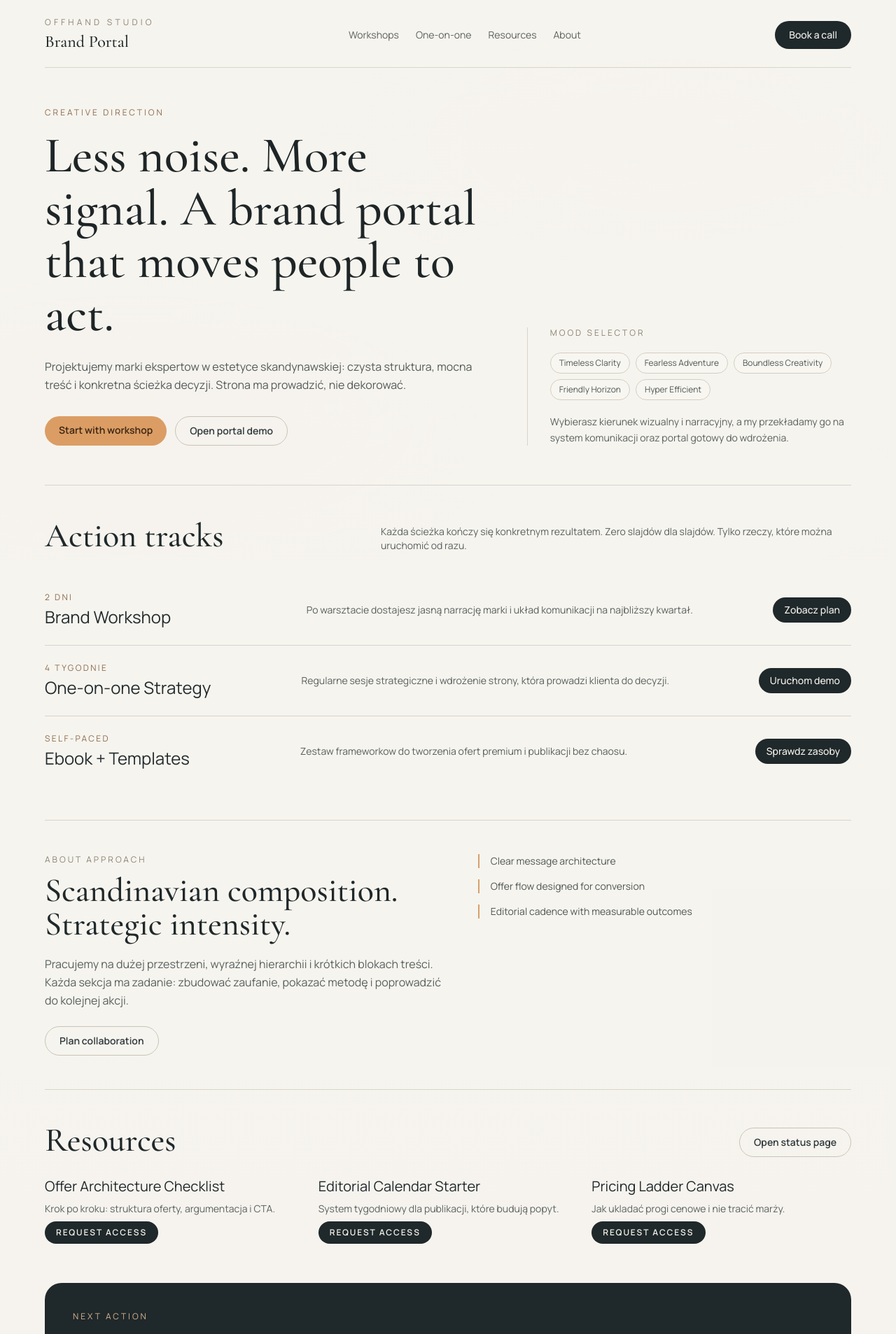
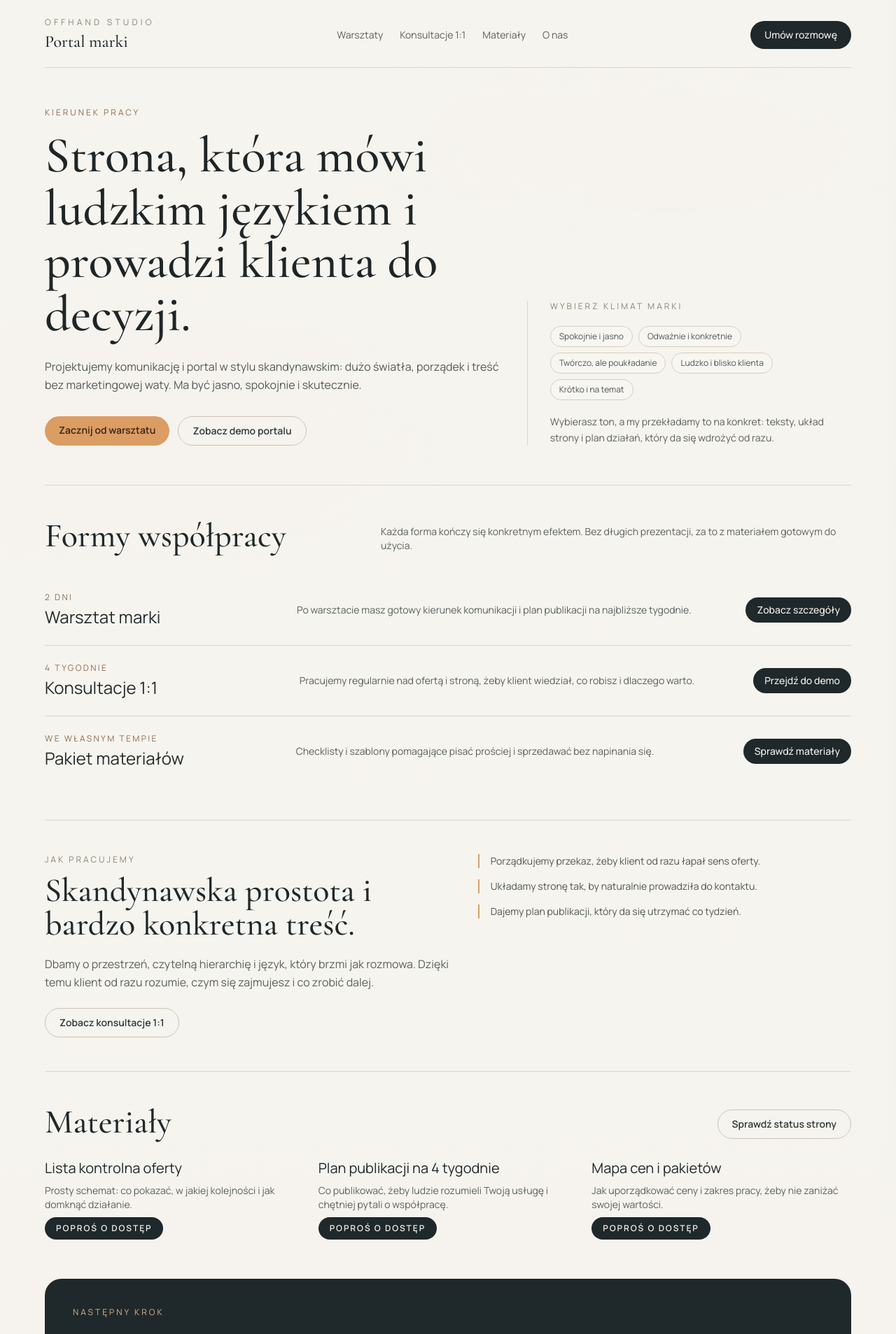
Before and after one commit to parkingownia/offhand, a Next.js app: page /offhand/ in a window 1280 px wide. Shown: the top 1907 px of the page at 70% size. Built offline with nearby package versions, Linux system fonts and the light colour scheme.

Commit message:
feat: rewrite landing copy to natural Polish language

```diff
--- a/app/layout.tsx
+++ b/app/layout.tsx
@@ -15,8 +15,8 @@ const cormorant = Cormorant_Garamond({
 });
 
 export const metadata: Metadata = {
-  title: "Offhand Portal",
-  description: "Creative portal for brand strategy and digital offers.",
+  title: "Offhand - Portal marki",
+  description: "Prosty portal po polsku: oferta, konsultacje i materiały.",
 };
 
 export default function RootLayout({
@@ -25,7 +25,7 @@ export default function RootLayout({
   children: React.ReactNode;
 }>) {
   return (
-    <html lang="en">
+    <html lang="pl">
       <body className={`${manrope.variable} ${cormorant.variable} antialiased`}>
         <ParallaxBackground />
         <div className="site-shell">{children}</div>
--- a/app/page.tsx
+++ b/app/page.tsx
@@ -1,59 +1,59 @@
 import Link from "next/link";
 
 const nav = [
-  { label: "Workshops", href: "#workshops" },
-  { label: "One-on-one", href: "#one-on-one" },
-  { label: "Resources", href: "#resources" },
-  { label: "About", href: "#about" },
+  { label: "Warsztaty", href: "#workshops" },
+  { label: "Konsultacje 1:1", href: "#one-on-one" },
+  { label: "Materiały", href: "#resources" },
+  { label: "O nas", href: "#about" },
 ];
 
 const moods = [
-  "Timeless Clarity",
-  "Fearless Adventure",
-  "Boundless Creativity",
-  "Friendly Horizon",
-  "Hyper Efficient",
+  "Spokojnie i jasno",
+  "Odważnie i konkretnie",
+  "Twórczo, ale poukładanie",
+  "Ludzko i blisko klienta",
+  "Krótko i na temat",
 ];
 
 const paths = [
   {
-    name: "Brand Workshop",
+    name: "Warsztat marki",
     length: "2 dni",
     description:
-      "Po warsztacie dostajesz jasną narrację marki i układ komunikacji na najbliższy kwartał.",
-    action: "Zobacz plan",
+      "Po warsztacie masz gotowy kierunek komunikacji i plan publikacji na najbliższe tygodnie.",
+    action: "Zobacz szczegóły",
     href: "/dashboard",
   },
   {
-    name: "One-on-one Strategy",
+    name: "Konsultacje 1:1",
     length: "4 tygodnie",
     description:
-      "Regularne sesje strategiczne i wdrożenie strony, która prowadzi klienta do decyzji.",
-    action: "Uruchom demo",
+      "Pracujemy regularnie nad ofertą i stroną, żeby klient wiedział, co robisz i dlaczego warto.",
+    action: "Przejdź do demo",
     href: "/panel",
   },
   {
-    name: "Ebook + Templates",
-    length: "Self-paced",
+    name: "Pakiet materiałów",
+    length: "we własnym tempie",
     description:
-      "Zestaw frameworkow do tworzenia ofert premium i publikacji bez chaosu.",
-    action: "Sprawdz zasoby",
+      "Checklisty i szablony pomagające pisać prościej i sprzedawać bez napinania się.",
+    action: "Sprawdź materiały",
     href: "/health",
   },
 ];
 
 const resources = [
   {
-    title: "Offer Architecture Checklist",
-    detail: "Krok po kroku: struktura oferty, argumentacja i CTA.",
+    title: "Lista kontrolna oferty",
+    detail: "Prosty schemat: co pokazać, w jakiej kolejności i jak domknąć działanie.",
   },
   {
-    title: "Editorial Calendar Starter",
-    detail: "System tygodniowy dla publikacji, które budują popyt.",
+    title: "Plan publikacji na 4 tygodnie",
+    detail: "Co publikować, żeby ludzie rozumieli Twoją usługę i chętniej pytali o współpracę.",
   },
   {
-    title: "Pricing Ladder Canvas",
-    detail: "Jak ukladać progi cenowe i nie tracić marży.",
+    title: "Mapa cen i pakietów",
+    detail: "Jak uporządkować ceny i zakres pracy, żeby nie zaniżać swojej wartości.",
   },
 ];
 
@@ -66,7 +66,7 @@ export default function Home() {
             <p className="text-xs uppercase tracking-[0.35em] text-[#8b8375]">
               Offhand Studio
             </p>
-            <p className="display-font mt-1 text-2xl text-[#1f282a]">Brand Portal</p>
+            <p className="display-font mt-1 text-2xl text-[#1f282a]">Portal marki</p>
           </div>
           <nav className="hidden items-center gap-6 text-sm text-[#5c615f] md:flex">
             {nav.map((item) => (
@@ -79,39 +79,43 @@ export default function Home() {
             href="#book"
             className="rounded-full bg-[#1f282a] px-5 py-2.5 text-sm font-medium text-[#f6f4ef] transition hover:bg-[#2a3638]"
           >
-            Book a call
+            Umów rozmowę
           </a>
         </header>
 
         <section className="grid gap-10 pb-14 pt-14 lg:grid-cols-[1.4fr_1fr] lg:items-end">
           <article>
-            <p className="text-xs uppercase tracking-[0.25em] text-[#8c6d4f]">Creative direction</p>
+            <p className="text-xs uppercase tracking-[0.25em] text-[#8c6d4f]">
+              Kierunek pracy
+            </p>
             <h1 className="display-font mt-4 max-w-4xl text-5xl leading-[1.05] text-[#1e2527] sm:text-7xl">
-              Less noise. More signal. A brand portal that moves people to act.
+              Strona, która mówi ludzkim językiem i prowadzi klienta do decyzji.
             </h1>
             <p className="mt-6 max-w-2xl text-base leading-relaxed text-[#535a58]">
-              Projektujemy marki ekspertow w estetyce skandynawskiej: czysta struktura,
-              mocna treść i konkretna ścieżka decyzji. Strona ma prowadzić, nie
-              dekorować.
+              Projektujemy komunikację i portal w stylu skandynawskim: dużo światła,
+              porządek i treść bez marketingowej waty. Ma być jasno, spokojnie i
+              skutecznie.
             </p>
             <div className="mt-8 flex flex-wrap gap-3">
               <a
                 href="#workshops"
                 className="rounded-full bg-[#db9d64] px-5 py-2.5 text-sm font-semibold text-[#3a2412] transition hover:bg-[#e7aa72]"
               >
-                Start with workshop
+                Zacznij od warsztatu
               </a>
               <Link
                 href="/dashboard"
                 className="rounded-full border border-[#c8c3b6] px-5 py-2.5 text-sm font-semibold text-[#2f383a] transition hover:bg-[#ece9e2]"
               >
-                Open portal demo
+                Zobacz demo portalu
               </Link>
             </div>
           </article>
 
           <aside className="space-y-5 border-l border-[#d8d4ca] pl-6 lg:pl-8">
-            <p className="text-xs uppercase tracking-[0.25em] text-[#8b8375]">Mood selector</p>
+            <p className="text-xs uppercase tracking-[0.25em] text-[#8b8375]">
+              Wybierz klimat marki
+            </p>
             <div className="flex flex-wrap gap-2">
               {moods.map((mood) => (
                 <button
@@ -124,18 +128,20 @@ export default function Home() {
               ))}
             </div>
             <p className="text-sm leading-relaxed text-[#5a615f]">
-              Wybierasz kierunek wizualny i narracyjny, a my przekładamy go na system
-              komunikacji oraz portal gotowy do wdrożenia.
+              Wybierasz ton, a my przekładamy to na konkret: teksty, układ strony i
+              plan działań, który da się wdrożyć od razu.
             </p>
           </aside>
         </section>
 
         <section id="workshops" className="border-t border-[#d8d4ca] py-12">
           <div className="flex flex-wrap items-end justify-between gap-4">
-            <h2 className="display-font text-4xl text-[#1f282a] sm:text-5xl">Action tracks</h2>
+            <h2 className="display-font text-4xl text-[#1f282a] sm:text-5xl">
+              Formy współpracy
+            </h2>
             <p className="max-w-2xl text-sm text-[#5a615f]">
-              Każda ścieżka kończy się konkretnym rezultatem. Zero slajdów dla slajdów.
-              Tylko rzeczy, które można uruchomić od razu.
+              Każda forma kończy się konkretnym efektem. Bez długich prezentacji, za to
+              z materiałem gotowym do użycia.
             </p>
           </div>
           <div className="mt-8 divide-y divide-[#d8d4ca]">
@@ -157,29 +163,31 @@ export default function Home() {
           </div>
         </section>
 
-        <section id="about" className="grid gap-8 border-t border-[#d8d4ca] py-12 lg:grid-cols-[1.1fr_1fr]">
+        <section
+          id="about"
+          className="grid gap-8 border-t border-[#d8d4ca] py-12 lg:grid-cols-[1.1fr_1fr]"
+        >
           <article>
-            <p className="text-xs uppercase tracking-[0.25em] text-[#8b8375]">About approach</p>
+            <p className="text-xs uppercase tracking-[0.25em] text-[#8b8375]">Jak pracujemy</p>
             <h2 className="display-font mt-3 text-4xl text-[#1f282a] sm:text-5xl">
-              Scandinavian composition. Strategic intensity.
+              Skandynawska prostota i bardzo konkretna treść.
             </h2>
             <p className="mt-5 max-w-2xl text-base leading-relaxed text-[#58605e]">
-              Pracujemy na dużej przestrzeni, wyraźnej hierarchii i krótkich blokach
-              treści. Każda sekcja ma zadanie: zbudować zaufanie, pokazać metodę i
-              poprowadzić do kolejnej akcji.
+              Dbamy o przestrzeń, czytelną hierarchię i język, który brzmi jak rozmowa.
+              Dzięki temu klient od razu rozumie, czym się zajmujesz i co zrobić dalej.
             </p>
             <a
-              href="#book"
+              href="#one-on-one"
               className="mt-6 inline-block rounded-full border border-[#c8c3b6] px-5 py-2.5 text-sm font-semibold text-[#2f383a] transition hover:bg-[#ece9e2]"
             >
-              Plan collaboration
+              Zobacz konsultacje 1:1
             </a>
           </article>
-          <article className="space-y-4">
+          <article id="one-on-one" className="space-y-4">
             {[
-              "Clear message architecture",
-              "Offer flow designed for conversion",
-              "Editorial cadence with measurable outcomes",
+              "Porządkujemy przekaz, żeby klient od razu łapał sens oferty.",
+              "Układamy stronę tak, by naturalnie prowadziła do kontaktu.",
+              "Dajemy plan publikacji, który da się utrzymać co tydzień.",
             ].map((item) => (
               <div key={item} className="border-l-2 border-[#d6a16b] pl-4">
                 <p className="text-sm text-[#4f5755]">{item}</p>
@@ -190,12 +198,12 @@ export default function Home() {
 
         <section id="resources" className="border-t border-[#d8d4ca] py-12">
           <div className="flex flex-wrap items-end justify-between gap-4">
-            <h2 className="display-font text-4xl text-[#1f282a] sm:text-5xl">Resources</h2>
+            <h2 className="display-font text-4xl text-[#1f282a] sm:text-5xl">Materiały</h2>
             <Link
               href="/health"
               className="rounded-full border border-[#c8c3b6] px-5 py-2.5 text-sm font-semibold text-[#2f383a] transition hover:bg-[#ece9e2]"
             >
-              Open status page
+              Sprawdź status strony
             </Link>
           </div>
           <div className="mt-7 grid gap-5 md:grid-cols-3">
@@ -207,7 +215,7 @@ export default function Home() {
                   type="button"
                   className="rounded-full bg-[#1f282a] px-4 py-2 text-xs font-semibold uppercase tracking-[0.16em] text-[#f4f2ec] transition hover:bg-[#2b3638]"
                 >
-                  Request access
+                  Poproś o dostęp
                 </button>
               </article>
             ))}
@@ -218,23 +226,23 @@ export default function Home() {
           id="book"
           className="mt-2 rounded-3xl bg-[#1f282a] px-6 py-10 text-[#f5f2ea] sm:px-10"
         >
-          <p className="text-xs uppercase tracking-[0.25em] text-[#d7b491]">Next action</p>
+          <p className="text-xs uppercase tracking-[0.25em] text-[#d7b491]">Następny krok</p>
           <div className="mt-4 grid gap-6 lg:grid-cols-[1.4fr_auto] lg:items-center">
             <h2 className="display-font max-w-3xl text-4xl leading-tight sm:text-5xl">
-              Book a 60-minute strategy session and leave with a clear growth plan.
+              Umów 60 minut rozmowy i wyjdź z jasnym planem na najbliższy miesiąc.
             </h2>
             <div className="flex flex-wrap gap-3">
               <a
-                href="mailto:hello@offhand.pl?subject=Brand%20strategy%20session"
+                href="mailto:hello@offhand.pl?subject=Rozmowa%20o%20stronie%20i%20ofercie"
                 className="rounded-full bg-[#db9d64] px-5 py-2.5 text-sm font-semibold text-[#3a2412] transition hover:bg-[#e7aa72]"
               >
-                Email hello@offhand.pl
+                Napisz: hello@offhand.pl
               </a>
               <Link
                 href="/login"
                 className="rounded-full border border-[#6a7475] px-5 py-2.5 text-sm font-semibold text-[#f5f2ea] transition hover:bg-white/10"
               >
-                Enter demo area
+                Wejdź do strefy demo
               </Link>
             </div>
           </div>
```
